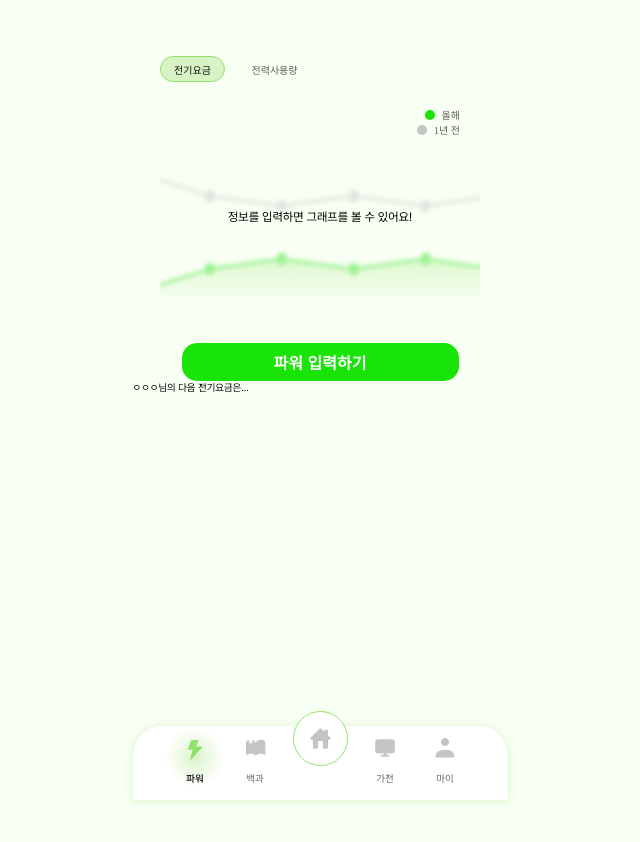
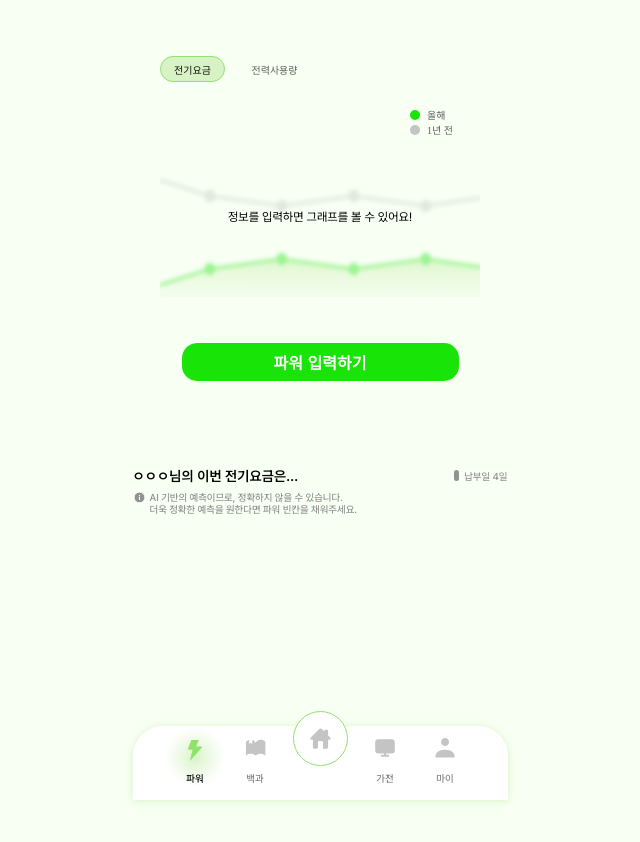
Before and after one commit to GreenSpark-greenspark/greenspark-frontend, a Next.js app: page /power in a window 1280 px wide. Shown: the top 842 px of the page, without its empty margins (320-960 px from the left). Built offline with nearby package versions, Linux system fonts and the light colour scheme; no server answers.

Commit message:
feat: 예상요금 안내 멘트 추가

```diff
--- a/src/app/_component/power/ExpectPreCost.tsx
+++ b/src/app/_component/power/ExpectPreCost.tsx
@@ -1,10 +1,25 @@
 import React from "react";
+import InfoIcon from "@/../public/icon/toast_info_icon.svg";
+import styles from "./expectPreCost.module.css";
 
 export default function ExpectPreCost() {
   return (
     <>
-      <div>
-        <p>ㅇㅇㅇ님의 다음 전기요금은...</p>
+      <div className={styles.expectTop}>
+        <div className={styles.topLeft}>
+          <p className={styles.topTitle}>ㅇㅇㅇ님의 이번 전기요금은...</p>
+          <div className={styles.infoContianer}>
+            <InfoIcon className={styles.infoIcon} />
+            <p className={styles.infoText}>
+              AI 기반의 예측이므로, 정확하지 않을 수 있습니다. <br />
+              더욱 정확한 예측을 원한다면 파워 빈칸을 채워주세요.
+            </p>
+          </div>
+        </div>
+        <div className={styles.topRight}>
+          <div className={styles.infoDate}></div>
+          <p className={styles.infoText}>납부일 4일</p>
+        </div>
       </div>
     </>
   );
--- /dev/null
+++ b/src/app/_component/power/expectPreCost.module.css
@@ -0,0 +1,48 @@
+.infoIcon {
+  width: 1.3rem;
+  height: 1.3rem;
+  fill: #929292;
+}
+.expectTop {
+  display: flex;
+  justify-content: space-between;
+  margin-top: 8.7rem;
+}
+.topTitle {
+  color: #000;
+
+  font-size: 14px;
+  font-style: normal;
+  font-weight: 600;
+  line-height: normal;
+  letter-spacing: 0.14px;
+}
+.topLeft {
+  display: flex;
+  flex-direction: column;
+  gap: 0.7rem;
+}
+.infoContianer {
+  display: flex;
+  gap: 0.4rem;
+}
+.infoText {
+  color: #929292;
+
+  font-size: 10px;
+  font-style: normal;
+  font-weight: 500;
+  line-height: normal;
+}
+.topRight {
+  display: flex;
+  align-items: center;
+  height: 1.5rem;
+  gap: 0.5rem;
+}
+.infoDate {
+  width: 5px;
+  height: 11px;
+  border-radius: 3px;
+  background: #929292;
+}
--- a/src/app/_component/power/graph.common.module.css
+++ b/src/app/_component/power/graph.common.module.css
@@ -66,6 +66,7 @@
   font-style: normal;
   font-weight: 400;
   line-height: normal;
+  width: 5rem;
 }
 
 .greenCircle {
```
